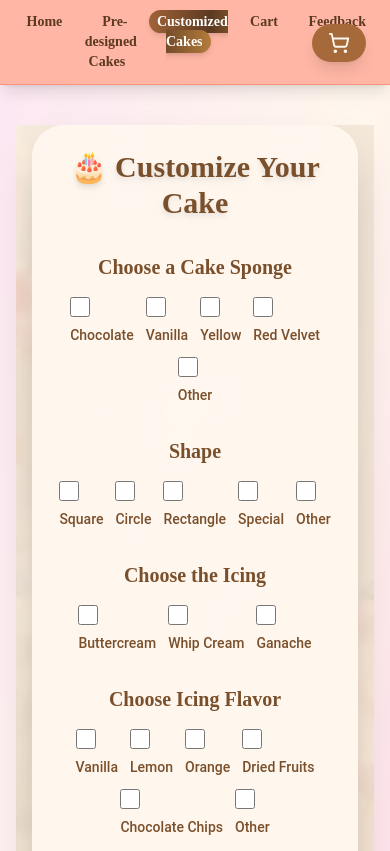
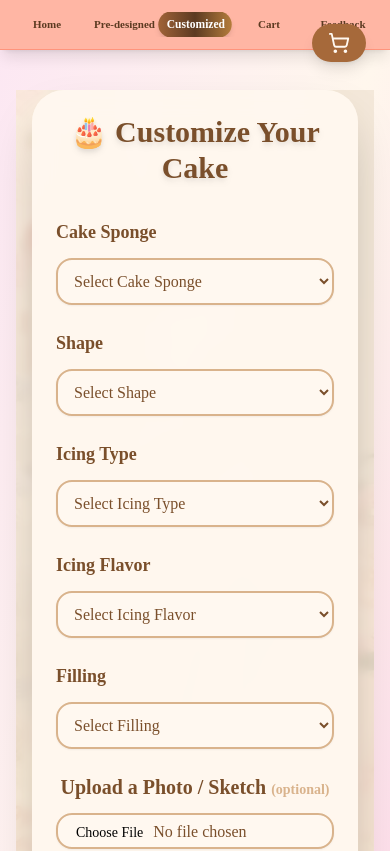
Before and after one commit to Hammad2323/Halal-Cakes, a React (Vite) app: page /customize in a window 390 px wide. Shown: the top 851 px of the page. Built offline with nearby package versions, Linux system fonts and the light colour scheme.

Commit message:
updated the navbar and customized cake pages for mobile view

```diff
--- a/src/components/Navbar.jsx
+++ b/src/components/Navbar.jsx
@@ -7,37 +7,49 @@ const Navbar = () => {
 
   return (
     <nav className="w-full bg-[#FFB6A4] backdrop-blur-md shadow-lg border-b border-[#FF947C] relative z-20">
-      <div className="max-w-7xl mx-auto px-4 md:px-8 py-3 flex flex-col md:flex-row items-center justify-between">
+      <div className="max-w-7xl mx-auto flex flex-col md:flex-row items-center justify-between py-3 px-3 md:px-8">
+
 
         {isHome && (
-          <div className="w-full flex justify-center md:justify-start mb-3 md:mb-0">
+          <div className="flex justify-center md:justify-start w-full md:w-auto mb-2 md:mb-0">
             <img
               src="/logo.png"
               alt="Amin Halal Bakery Logo"
-              className="w-16 h-16 md:w-24 md:h-24 object-cover rounded-full shadow-md border-2 border-[#FF947C] transform transition-transform duration-500 hover:scale-105"
+              className="w-16 h-16 md:w-24 md:h-24 object-cover rounded-full border-2 border-[#FF947C] shadow-md transition-transform duration-500 hover:scale-105"
             />
           </div>
         )}
 
 
-        <ul className="flex w-full justify-between font-[PlayfairDisplay] font-semibold text-[#5C3A21] text-sm md:text-base gap-2 md:gap-4">
+        <ul
+          className="
+            flex flex-row flex-nowrap justify-between items-center
+            w-full md:w-auto
+            overflow-x-auto scrollbar-hide
+            font-[PlayfairDisplay] font-semibold text-[#5C3A21]
+            text-[11px] xs:text-xs sm:text-sm md:text-base
+            gap-1 sm:gap-3 md:gap-5
+            text-center
+          "
+        >
           {[
             { to: "/", text: "Home" },
-            { to: "/cakes", text: "Pre-designed Cakes" },
-            { to: "/customize", text: "Customized Cakes" },
+            { to: "/cakes", text: "Pre-designed" },
+            { to: "/customize", text: "Customized" },
             { to: "/cart", text: "Cart" },
             { to: "/feedback", text: "Feedback" },
           ].map((link) => {
             const isActive = location.pathname === link.to;
             return (
-              <li key={link.to} className="flex-1 text-center">
+              <li key={link.to} className="flex-1 min-w-[60px]">
                 <Link
                   to={link.to}
-                  className={`px-2 py-1 transition-transform duration-300 ${
-                    isActive
-                      ? "bg-gradient-to-r from-[#A06338] via-[#5C3A21] to-[#B47C3B] text-white rounded-full shadow-md"
-                      : "hover:bg-gradient-to-r hover:from-[#A06338] hover:via-[#5C3A21] hover:to-[#B47C3B] hover:text-white hover:rounded-full hover:shadow-md"
-                  }`}
+                  className={`block px-2 py-1 sm:px-3 sm:py-2 rounded-full whitespace-nowrap transition-all duration-300
+                    ${
+                      isActive
+                        ? "bg-gradient-to-r from-[#A06338] via-[#5C3A21] to-[#B47C3B] text-white shadow-md scale-105"
+                        : "hover:bg-gradient-to-r hover:from-[#A06338] hover:via-[#5C3A21] hover:to-[#B47C3B] hover:text-white hover:shadow-md"
+                    }`}
                 >
                   {link.text}
                 </Link>
--- a/src/pages/CustomizeCake.jsx
+++ b/src/pages/CustomizeCake.jsx
@@ -51,7 +51,7 @@ const CustomizeCake = () => {
   };
 
   return (
-    <div className="relative min-h-screen flex justify-center items-start bg-gradient-to-b from-[#FDF0E0] to-[#FCE5C0] pb-16 px-4 sm:px-6">
+    <div className="relative min-h-screen flex justify-center items-start bg-gradient-to-b from-[#FDF0E0] to-[#FCE5C0] pb-16 px-4 sm:px-6 font-['Poppins']">
 
       <div className="absolute inset-0">
         <img src="/customize.jpg" alt="Customize background" className="w-full h-full object-cover opacity-25" />
@@ -75,62 +75,60 @@ const CustomizeCake = () => {
       </button>
 
 
-      <div className="relative w-full max-w-4xl bg-[#FFF8F0]/95 p-6 sm:p-10 rounded-3xl shadow-2xl z-10 backdrop-blur-md text-[#7A4F2B]">
+      <div className="relative w-full max-w-2xl bg-[#FFF8F0]/95 p-6 sm:p-10 rounded-3xl shadow-2xl z-10 backdrop-blur-md text-[#7A4F2B]">
         <h1 className="text-3xl sm:text-5xl font-extrabold mb-8 sm:mb-12 text-center drop-shadow-md">
           🎂 Customize Your Cake
         </h1>
 
+
         {[
-          { title: "Choose a Cake Sponge", options: spongeOptions, key: "sponge", otherKey: "otherSponge" },
-          { title: "Shape", options: shapeOptions, key: "shape", otherKey: "otherShape" },
-          { title: "Choose the Icing", options: icingOptions, key: "icing" },
-          { title: "Choose Icing Flavor", options: icingFlavorOptions, key: "icingFlavors", otherKey: "otherIcingFlavor" },
-          { title: "Choose the Filling", options: fillingOptions, key: "filling", otherKey: "otherFilling" },
-        ].map((section) => (
-          <div key={section.key} className="mb-8 sm:mb-10">
-            <h2 className="text-xl sm:text-2xl font-semibold mb-4 sm:mb-6 text-center">{section.title}</h2>
-            <div className="flex flex-wrap justify-center gap-3 sm:gap-4">
-              {section.options.map((option) => (
-                <div key={option} className="flex flex-col sm:flex-row items-start sm:items-center gap-2 sm:gap-3">
-                  <input
-                    type="checkbox"
-                    className="w-5 h-5 rounded-md border-2 border-[#A6693A] text-[#A6693A]
-                               checked:bg-[#A6693A] checked:border-[#A6693A] focus:ring-2 focus:ring-[#D9B38C] transition"
-                    checked={formData[section.key] === option}
-                    onChange={() => handleChange(section.key, option)}
-                  />
-                  <Label className="text-sm sm:text-base">{option}</Label>
-                  {option === "Other" && formData[section.key] === "Other" && (
-                    <Input
-                      className="w-full sm:max-w-[220px] text-sm border-[#D9B38C] rounded-md shadow-sm"
-                      placeholder={`Enter ${section.key}`}
-                      value={formData[section.otherKey]}
-                      onChange={(e) => handleChange(section.otherKey, e.target.value)}
-                    />
-                  )}
-                </div>
+          { label: "Cake Sponge", key: "sponge", options: spongeOptions, otherKey: "otherSponge" },
+          { label: "Shape", key: "shape", options: shapeOptions, otherKey: "otherShape" },
+          { label: "Icing Type", key: "icing", options: icingOptions },
+          { label: "Icing Flavor", key: "icingFlavors", options: icingFlavorOptions, otherKey: "otherIcingFlavor" },
+          { label: "Filling", key: "filling", options: fillingOptions, otherKey: "otherFilling" },
+        ].map((field) => (
+          <div key={field.key} className="mb-6 sm:mb-8">
+            <Label className="block text-lg font-semibold mb-3 text-[#7A4F2B]">{field.label}</Label>
+            <select
+              value={formData[field.key]}
+              onChange={(e) => handleChange(field.key, e.target.value)}
+              className="w-full p-3 border-2 border-[#D9B38C] rounded-xl shadow-sm bg-[#FFF8F0] focus:ring-2 focus:ring-[#A6693A] text-[#7A4F2B] text-base sm:text-lg"
+            >
+              <option value="">Select {field.label}</option>
+              {field.options.map((option) => (
+                <option key={option} value={option}>{option}</option>
               ))}
-            </div>
+            </select>
+            {formData[field.key] === "Other" && field.otherKey && (
+              <Input
+                className="mt-3 w-full text-sm border-[#D9B38C] rounded-xl shadow-sm"
+                placeholder={`Enter ${field.label}`}
+                value={formData[field.otherKey]}
+                onChange={(e) => handleChange(field.otherKey, e.target.value)}
+              />
+            )}
           </div>
         ))}
 
 
         <div className="mb-8 sm:mb-10 text-center">
-          <h2 className="text-xl sm:text-2xl font-semibold mb-2">
+          <h2 className="text-xl sm:text-2xl font-semibold mb-3">
             Upload a Photo / Sketch <span className="text-[#D9B38C] text-sm">(optional)</span>
           </h2>
           <Input
             type="file"
             accept="image/*"
             onChange={(e) => handleChange("photo", e.target.files[0])}
-            className="mt-2 w-full sm:w-auto border-[#D9B38C] rounded-lg shadow-sm"
+            className="w-full border-2 border-[#D9B38C] rounded-xl shadow-sm bg-[#FFF8F0]"
           />
         </div>
 
+
         <div className="mb-8 sm:mb-10">
-          <h2 className="text-xl sm:text-2xl font-semibold mb-2 text-center">Special Requests</h2>
+          <h2 className="text-xl sm:text-2xl font-semibold mb-3 text-center">Special Requests</h2>
           <textarea
-            className="w-full border border-[#D9B38C] rounded-2xl p-3 sm:p-4 shadow-md focus:ring-2 focus:ring-[#F4D6B0] transition resize-none"
+            className="w-full border-2 border-[#D9B38C] rounded-2xl p-3 sm:p-4 shadow-md focus:ring-2 focus:ring-[#F4D6B0] transition resize-none bg-[#FFF8F0]"
             rows="3"
             placeholder="Write any specific instructions..."
             value={formData.specialRequest}
```
